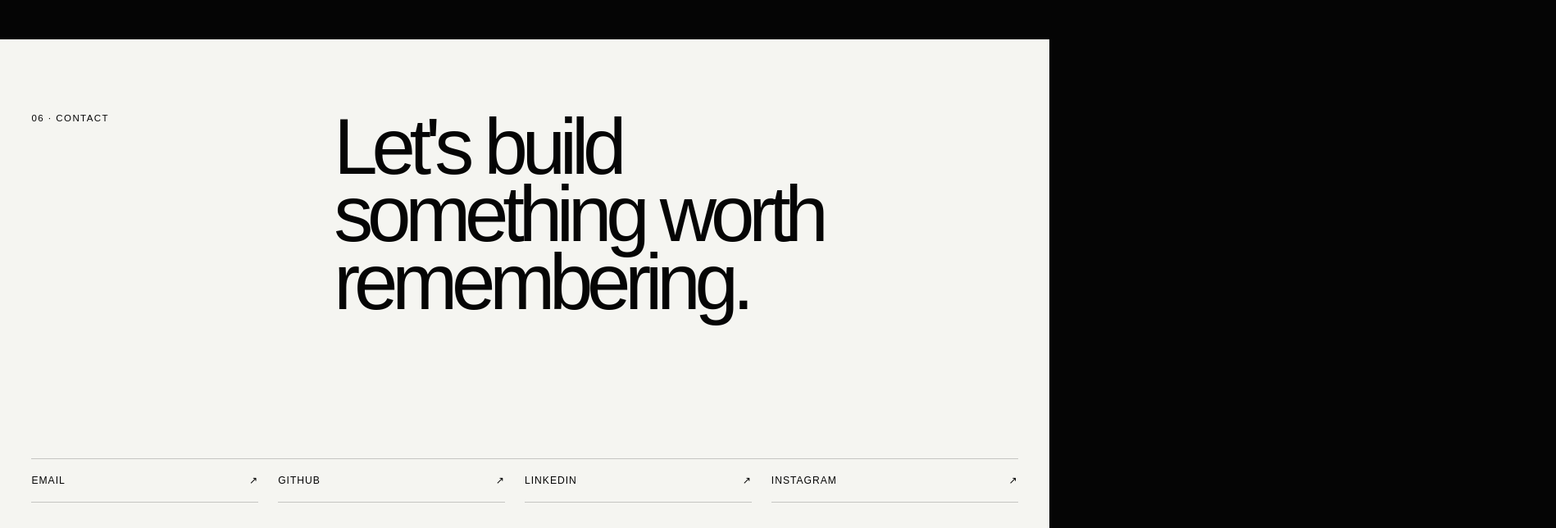
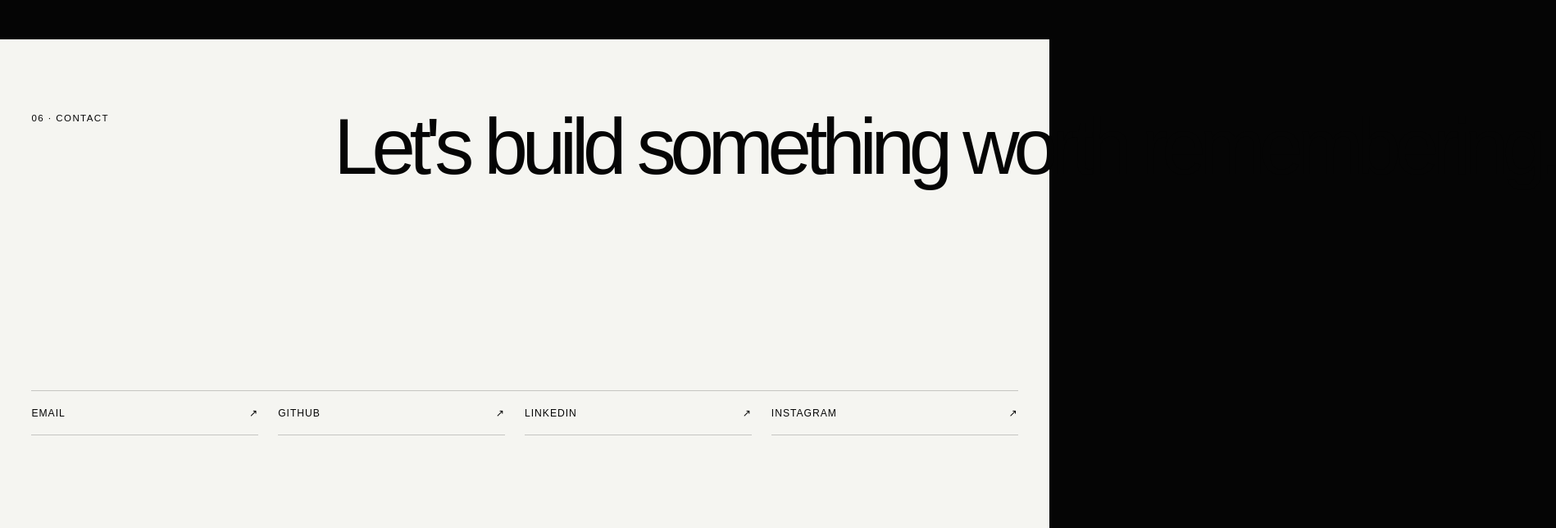
Before and after one commit to emma-dasilva-dev/emma-portfolio, a Next.js app: page / in a window 1280 px wide. Shown: the part 5120-5764 px from the top of the page at 82% size, 1898 px wide, since content can reach past the window. Built offline with nearby package versions, Linux system fonts and the light colour scheme.

Commit message:
Keep contact headline on one line

```diff
--- a/src/app/globals.css
+++ b/src/app/globals.css
@@ -1011,7 +1011,8 @@ a {
 }
 
 .contact-message h2 {
-  max-width: 12ch;
+  max-width: none;
+  white-space: nowrap;
   font-size: clamp(3rem, 7.5vw, 8rem);
   font-weight: 500;
   line-height: 0.86;
@@ -1104,3 +1105,10 @@ a {
     flex-direction: column;
   }
 }
+
+
+@media (max-width: 900px) {
+  .contact-message h2 {
+    white-space: normal;
+  }
+}
```
